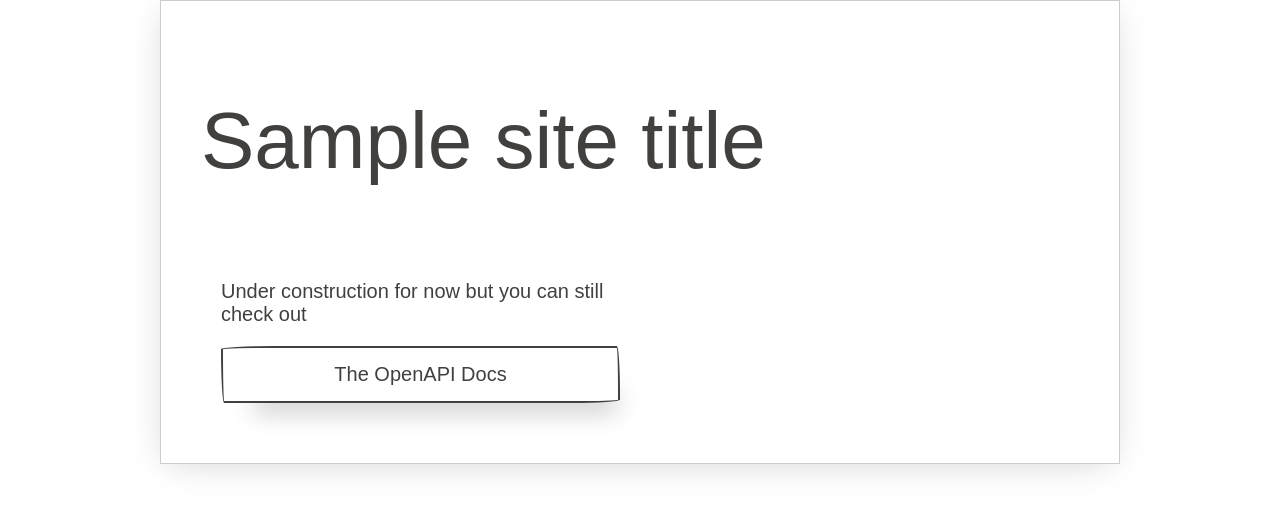
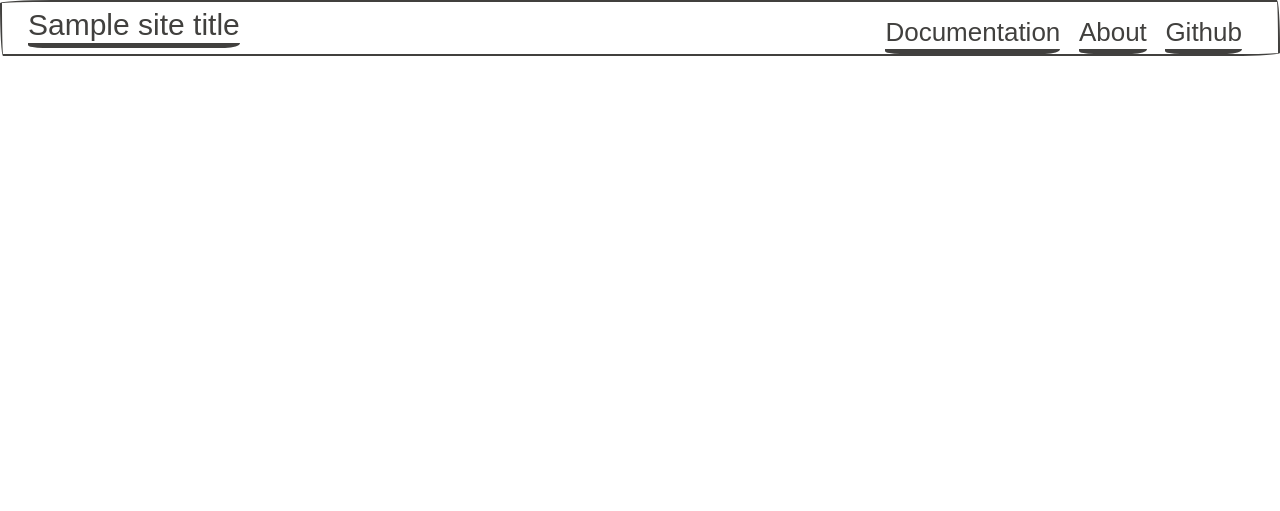
Before and after one commit to eddyizm/quotes, a FastAPI app: template html/templates/base.html in a window 1280 px wide. Shown: the top 511 px of the page. Run offline with FastAPI, Linux system fonts and the light colour scheme; the template is opened without the code that fills it: most values are stand-ins (such as "Sample title", 1, 10 or a date in 2020); some web fonts are replaced.

Commit message:
updated base html

```diff
--- a/html/templates/base.html
+++ b/html/templates/base.html
@@ -12,16 +12,29 @@
 </head>
 
 <body>
-    <div class="paper container">
-        <h1>{{ site_title }}</h1>
-        <div class="col-6 col">
-            <p> Under construction for now but you can still check out</p>
-            <a href="/docs">
-                <button class="btn-block">The OpenAPI Docs</button>
-            </a>
+    <!-- navigation > -->
+    <nav class="border fixed split-nav">
+        <div class="nav-brand">
+          <h4><a href="#">{{ site_title }}</a></h4>
         </div>
-    </div>
-
+        <div class="collapsible">
+          <input id="collapsible2" type="checkbox" name="collapsible2">
+          <label for="collapsible2">
+            <div class="bar1"></div>
+            <div class="bar2"></div>
+            <div class="bar3"></div>
+          </label>
+          <div class="collapsible-body">
+            <ul class="inline">
+              <li><a href="#">Documentation</a></li>
+              <li><a href="#">About</a></li>
+              <li><a href="#">Github</a></li>
+            </ul>
+          </div>
+        </div>
+    </nav>
+    <!-- < navigation  -->
+    <main>{% block content %} {% endblock %}</main>
 
 </body>
 
```
